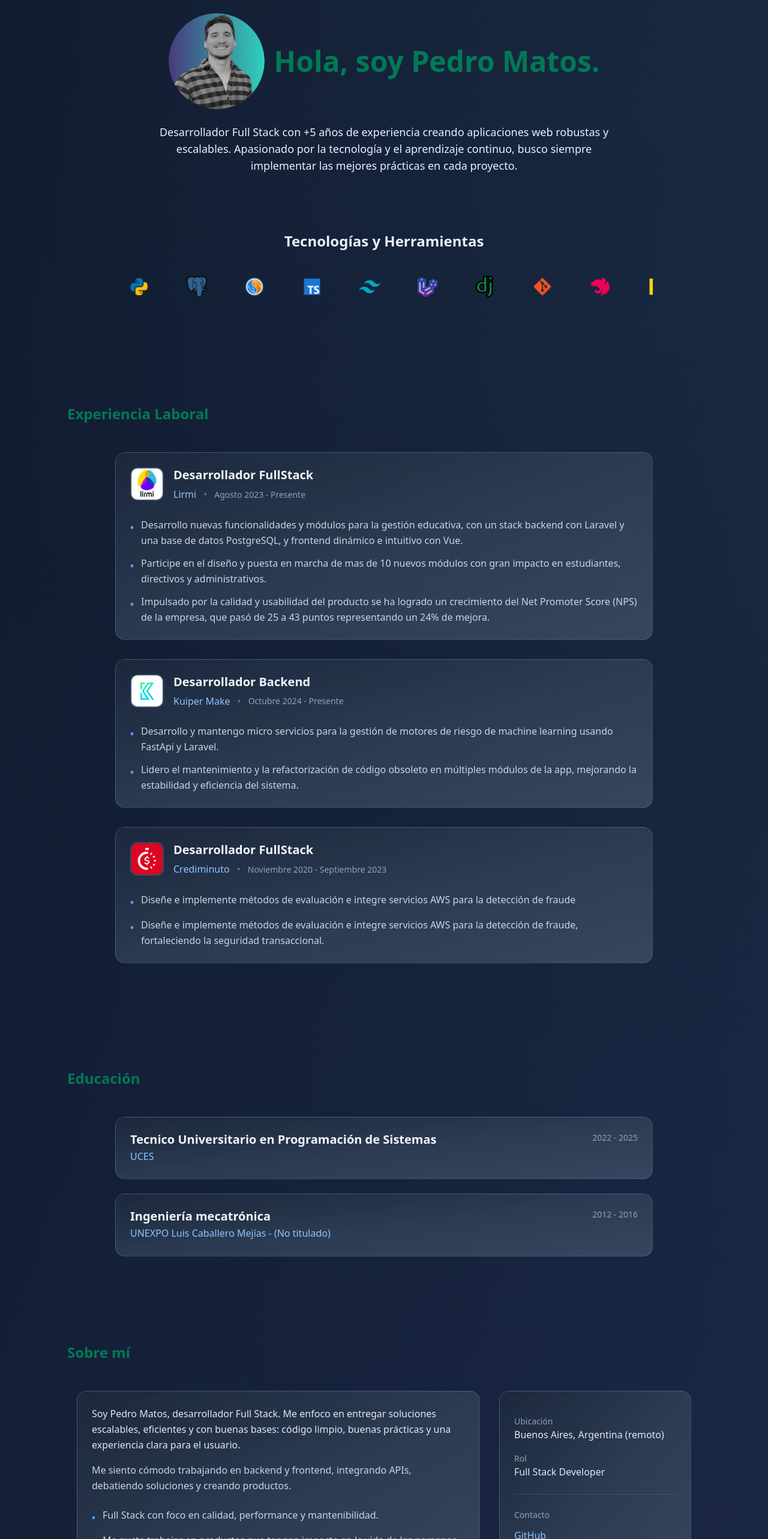
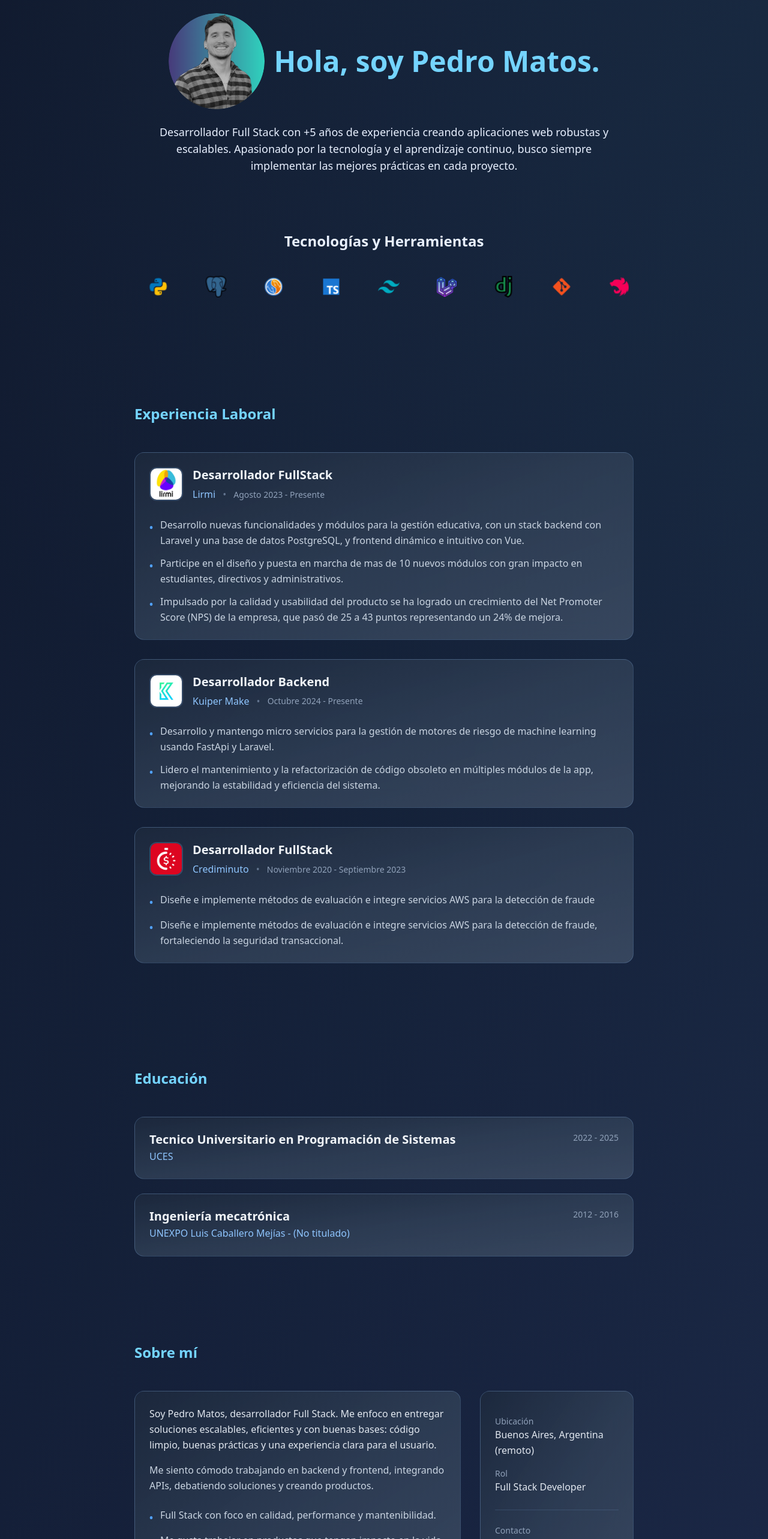
Before and after one commit to Petercheks/portafolio-vue, a Vue app: page / in a window 1280 px wide. Shown: the part 234-2800 px from the top of the page at 60% size. Built offline with nearby package versions, Linux system fonts and the light colour scheme.

Commit message:
style(): color titles'

```diff
--- a/src/App.vue
+++ b/src/App.vue
@@ -21,6 +21,6 @@ import SectionResume from './components/sections/SectionResume.vue'
 
   <footer class="text-center py-6 mt-12 text-sm text-gray-500">
     &copy; 2025 Pedro Matos. Todos los derechos reservados. Icons by
-    <a class="text-green-600 underline" target="_blank" href="https://icons8.com">Icons8</a>
+    <a class="text-sky-400 underline" target="_blank" href="https://icons8.com">Icons8</a>
   </footer>
 </template>
--- a/src/components/navbar/NavbarItem.vue
+++ b/src/components/navbar/NavbarItem.vue
@@ -8,7 +8,7 @@ defineProps<{
 </script>
 
 <template>
-  <a class="relative block px-2 py-2 transition hover:text-green-600 hover:scale-105 text-base" :href="item.href">
+  <a class="relative block px-2 py-2 transition hover:text-sky-300 hover:scale-105 text-base" :href="item.href">
     {{ item.label }}
   </a>
 </template>
--- a/src/components/sections/SectionAbout.vue
+++ b/src/components/sections/SectionAbout.vue
@@ -15,9 +15,9 @@ const quickInfo = [
 
 <template>
   <SectionBase id="sobre-mi" class="without-pb">
-    <h3 class="text-2xl font-bold mb-12 text-emerald-700">Sobre mí</h3>
+    <h3 class="text-2xl font-bold mb-12 text-sky-300">Sobre mí</h3>
 
-    <div class="max-w-5xl mx-auto grid grid-cols-1 lg:grid-cols-3 gap-8">
+    <div class="max-w-4xl mx-auto grid grid-cols-1 lg:grid-cols-3 gap-8">
       <div
         class="lg:col-span-2 bg-gradient-to-br from-slate-800/90 via-slate-700/80 to-slate-600/70 border border-blue-300/20 rounded-2xl backdrop-blur-lg p-6">
         <p class="text-slate-200 leading-relaxed">
--- a/src/components/sections/SectionBase.vue
+++ b/src/components/sections/SectionBase.vue
@@ -5,7 +5,7 @@ defineProps<{
 </script>
 <template>
   <section :id="id"
-    class="section scroll-mt-24 sm:scroll-mt-28 py-16 sm:py-24 lg:py-36 w-full mx-auto container px-4 sm:px-6 lg:px-12 xl:px-24 2xl:px-36">
+    class="section scroll-mt-24 sm:scroll-mt-28 py-16 sm:py-24 lg:py-36 max-w-5xl mx-auto container px-4 sm:px-6 lg:px-12 xl:px-24 2xl:px-36">
     <slot />
   </section>
 </template>
--- a/src/components/sections/SectionEducation.vue
+++ b/src/components/sections/SectionEducation.vue
@@ -5,7 +5,7 @@ import education from '../stores/education'
 
 <template>
   <SectionBase id="educacion" class="without-pb">
-    <h3 class="text-2xl font-bold mb-12 text-emerald-700">Educación</h3>
+    <h3 class="text-2xl font-bold mb-12 text-sky-300">Educación</h3>
 
     <div class="max-w-4xl mx-auto space-y-6">
       <div v-for="item in education" :key="item.id"
--- a/src/components/sections/SectionExperience.vue
+++ b/src/components/sections/SectionExperience.vue
@@ -6,7 +6,7 @@ import experiences from '../stores/workExperience'
 
 <template>
   <SectionBase id="experiencia" class="without-pb">
-    <h3 class="text-2xl font-bold mb-12 text-emerald-700">Experiencia Laboral</h3>
+    <h3 class="text-2xl font-bold mb-12 text-sky-300">Experiencia Laboral</h3>
 
     <CardExperience v-for="experience in experiences" :key="experience.id" :experience="experience" />
   </SectionBase>
--- a/src/components/sections/SectionResume.vue
+++ b/src/components/sections/SectionResume.vue
@@ -7,7 +7,7 @@ import SectionBase from './SectionBase.vue'
   <SectionBase id="resumen" class="without-pb">
     <div class="flex flex-col sm:flex-row justify-center items-center gap-4 mb-6">
       <img src="/pedro-matos.png" alt="Pedro Matos" class="w-28 h-28 sm:w-40 sm:h-40 rounded-full object-cover" />
-      <h2 class="text-3xl sm:text-5xl font-bold text-emerald-700 text-center sm:text-left break-words">
+      <h2 class="text-3xl sm:text-5xl font-bold text-sky-300 text-center sm:text-left break-words">
         Hola, soy Pedro Matos.
       </h2>
     </div>
```
